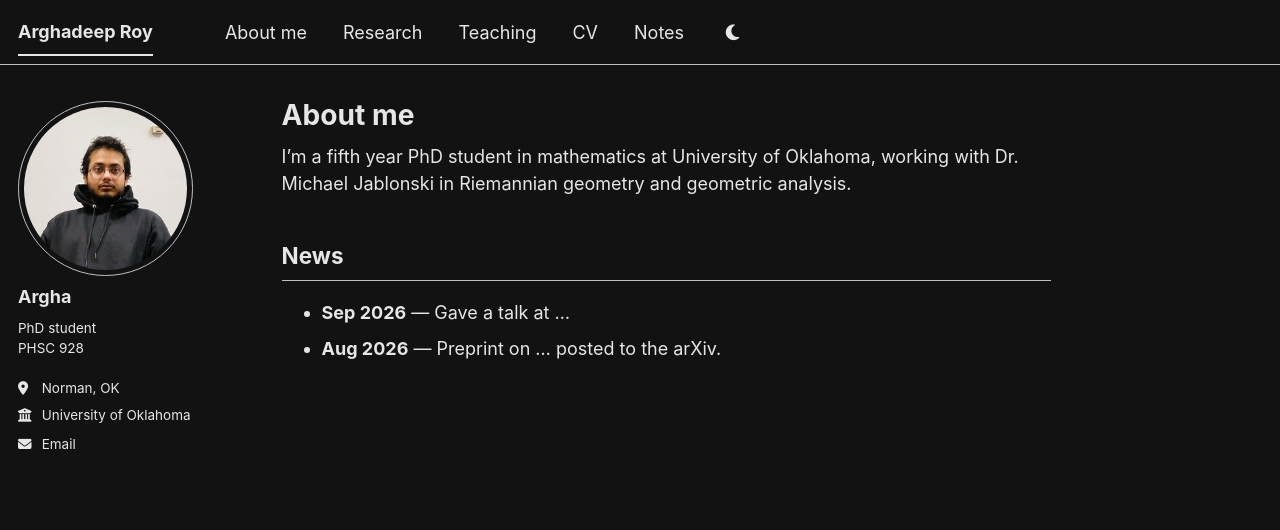
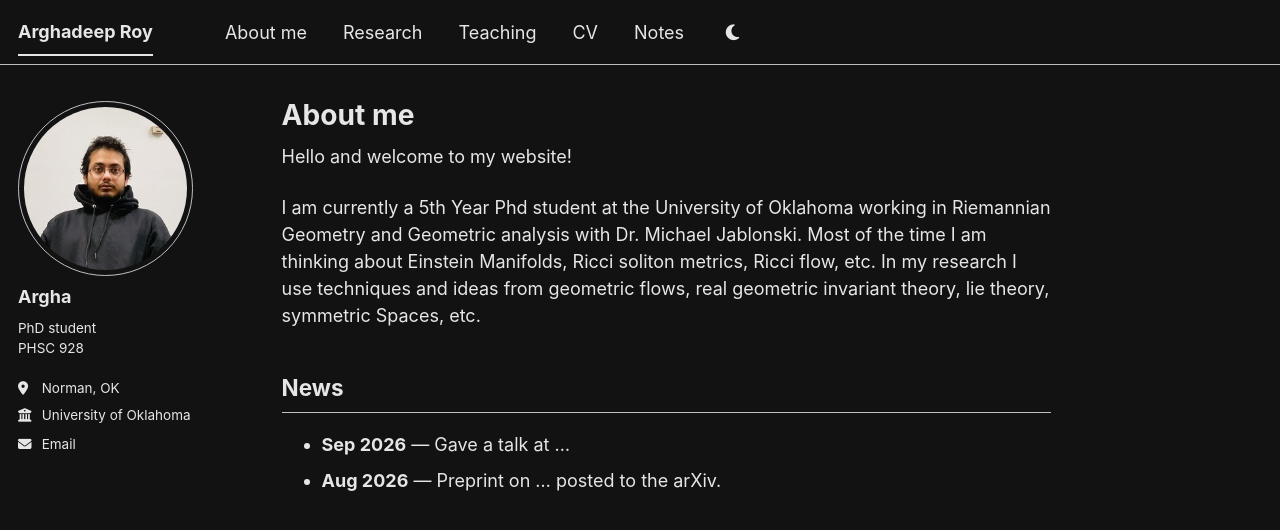
Before and after one commit to Roy952-cmd/Roy952-cmd.github.io, a Jekyll site: the page built from _pages/about.md, in a window 1280 px wide. Shown: the top 530 px of the page. Built offline with Jekyll 4.4.1, drawn with Linux system fonts in a browser that asks for light colours; a style sheet for code colours, icons or effects is not loaded.

Commit message:
Update about.md

```diff
--- a/_pages/about.md
+++ b/_pages/about.md
@@ -7,8 +7,9 @@ redirect_from:
   - /about.html
 ---
 
-I'm a fifth year PhD student in mathematics at University of Oklahoma, working with Dr. Michael Jablonski in
-Riemannian geometry and geometric analysis.
+Hello and welcome to my website!
+
+I am  currently a 5th Year Phd student at the University of Oklahoma working in Riemannian Geometry and Geometric analysis with Dr. Michael Jablonski. Most of the time I am thinking about Einstein Manifolds,  Ricci soliton metrics, Ricci flow, etc.  In my research I use techniques and ideas from  geometric flows, real geometric invariant theory, lie theory, symmetric Spaces,  etc.
 
 ## News
 
```
